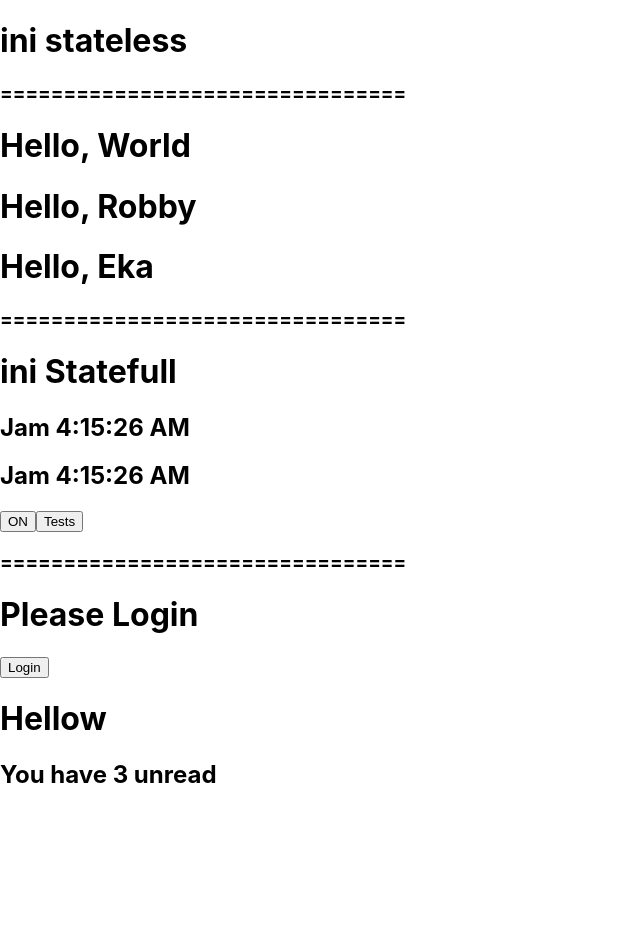
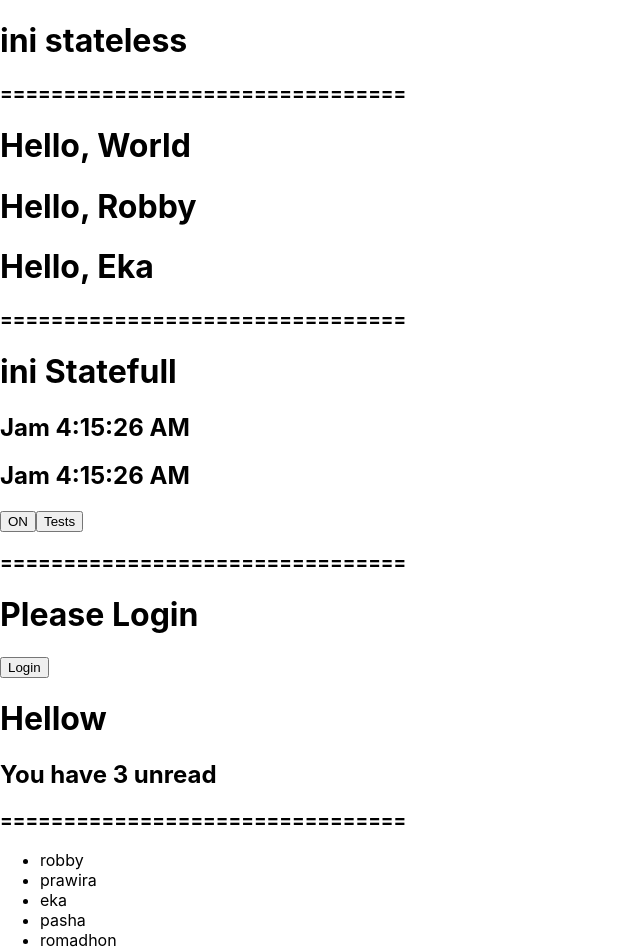
Before and after one commit to prawpash/belajar-react, a React (Create React App) app: page / in a window 1280 px wide. Shown: the top 952 px of the page, without its empty margins (0-640 px from the left). Before the commit the page ends 809 px from the top, so only its background shows below. Built offline with nearby package versions, Linux system fonts and the light colour scheme.

Commit message:
belajar list dan key

```diff
--- a/src/App.js
+++ b/src/App.js
@@ -5,9 +5,17 @@
 import ToggleWithParam from './components/toggleWithParam';
 import LoginControl from './components/loginControl';
 import MailBox from './components/mailbox';
+import NumberList from './components/numberList';
 
 function App() {
   let id = 3;
+  const numbers = [
+    {'id':1,'value':'robby'},
+    {'id':2,'value':'prawira'},
+    {'id':3,'value':'eka'},
+    {'id':4,'value':'pasha'},
+    {'id':5,'value':'romadhon'}
+  ];
   const unreadMessage = ['helo','hello','hellow'];
   return (
     <div>
@@ -26,6 +34,8 @@
       <h3>================================</h3>
       <LoginControl isLoggedIn={false}/>
       <MailBox unreadMessage={unreadMessage}/>
+      <h3>================================</h3>
+      <NumberList numbers={numbers}/>
     </div>
   );
 }
--- /dev/null
+++ b/src/components/numberList.js
@@ -0,0 +1,16 @@
+function ListItem(props){
+    // Correct! There is no need to specify the key here:
+    return <li>{props.value}</li>
+}
+
+function NumberList(props){
+    const numbers = props.numbers;
+    const listItem = numbers.map((number, index) =>
+        // Correct! Key should be specified inside the array.
+        <ListItem key={number.id} value={number.value}/>
+    );
+
+    return <ul>{listItem}</ul>
+}
+
+export default NumberList;
```
